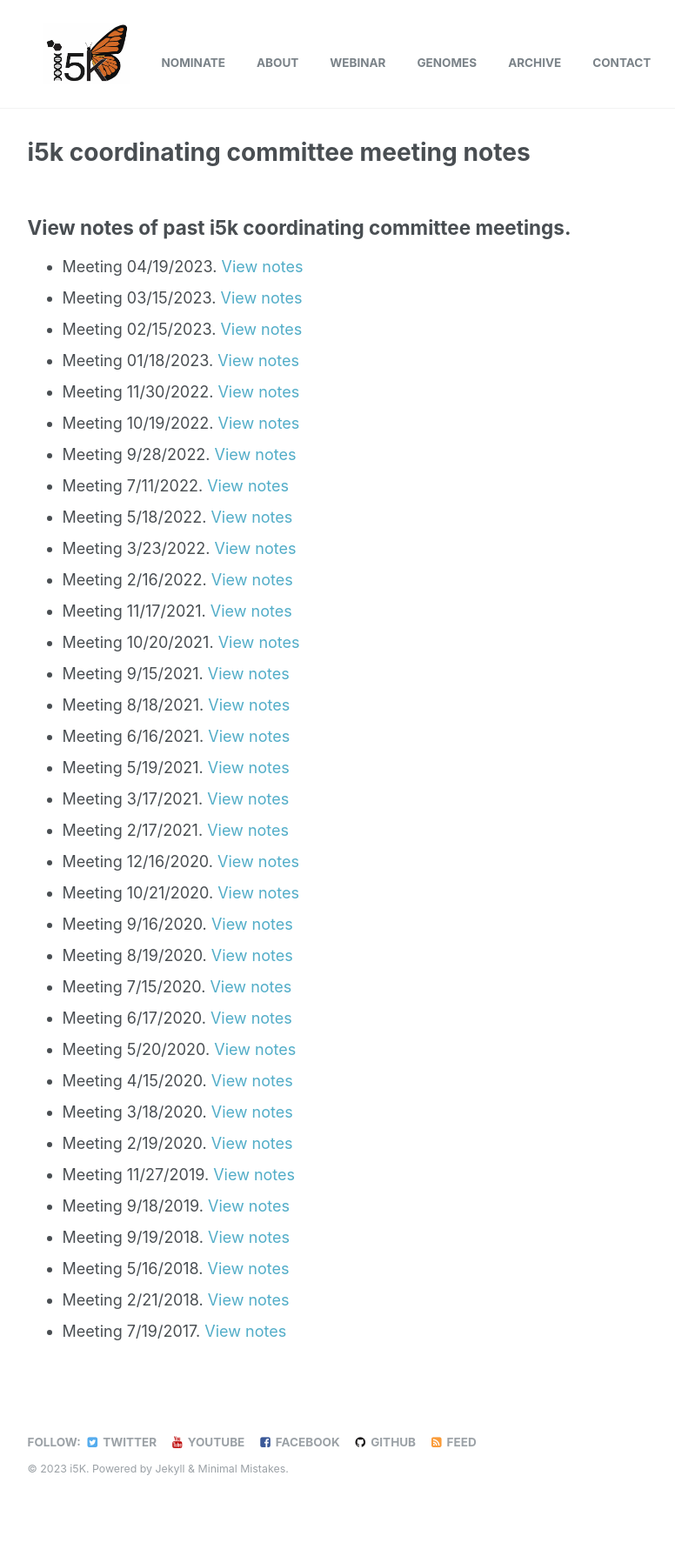
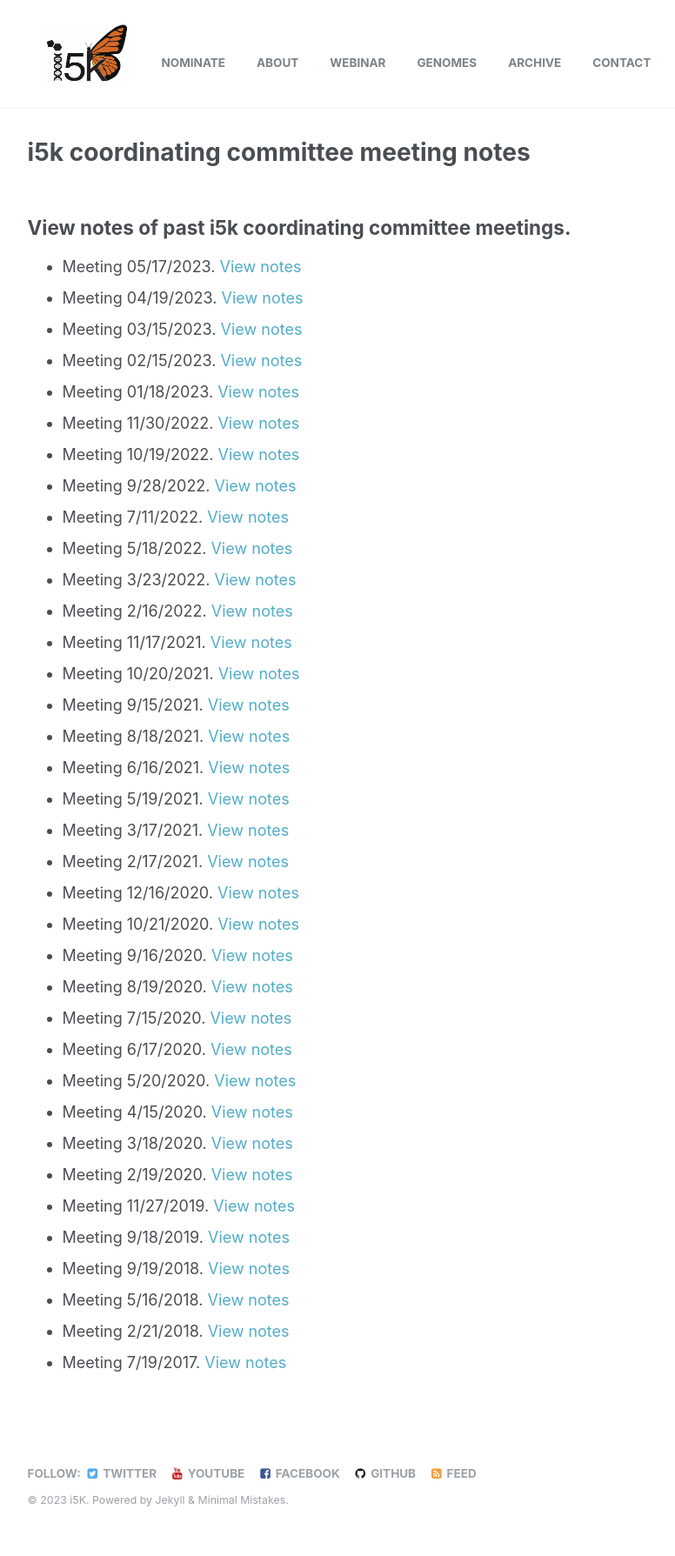
Before and after one commit to i5k/i5k.github.io, a Jekyll site: the page built from _pages/meeting-notes.md, in a window 1280 px wide. Shown: the whole page at 87% size, without its empty margins (250-1026 px from the left). Built offline with Jekyll 4.4.1, drawn with Linux system fonts in a browser that asks for light colours; before the commit the page ends 1753 px from its top, so only the background shows below that.

Commit message:
Update meeting-notes.md

```diff
--- a/_pages/meeting-notes.md
+++ b/_pages/meeting-notes.md
@@ -5,6 +5,7 @@ permalink: /meeting-notes
 ---
 
 ## View notes of past i5k coordinating committee meetings.
+* Meeting 05/17/2023. [View notes](/meeting_notes/05-17-2023_Notes)
 * Meeting 04/19/2023. [View notes](/meeting_notes/04-19-2023_Notes)
 * Meeting 03/15/2023. [View notes](/meeting_notes/03-15-2023_Notes)
 * Meeting 02/15/2023. [View notes](/meeting_notes/02-15-2023_Notes)
```
